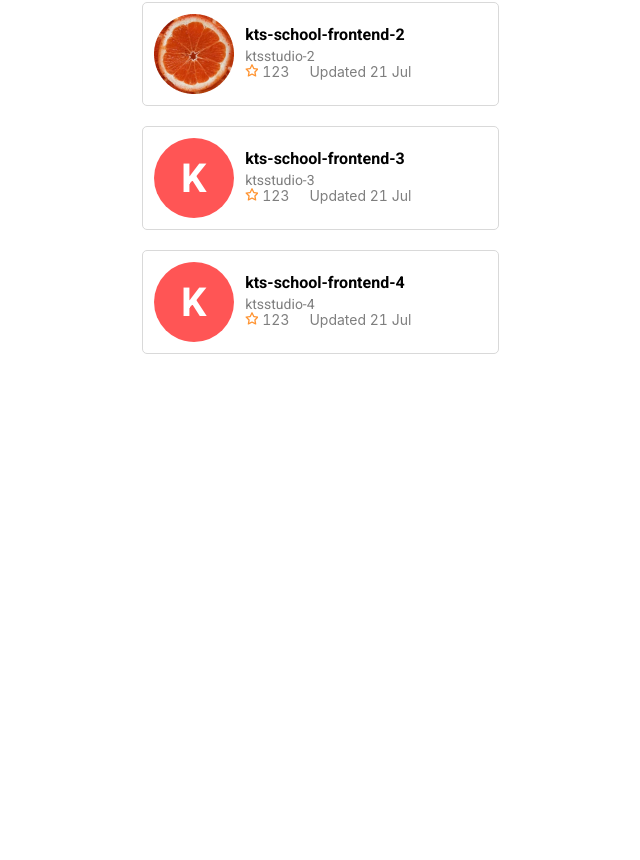
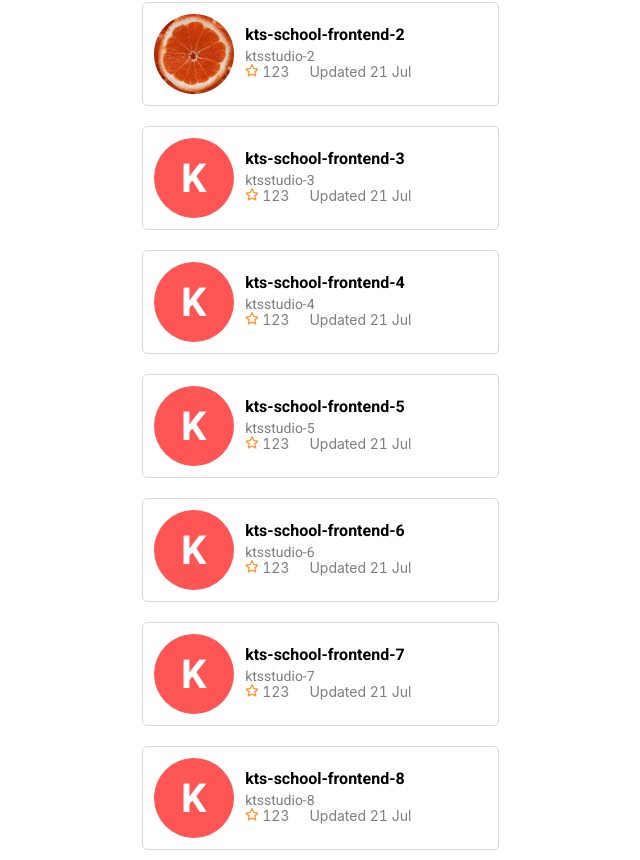
Before and after one commit to kulakoff/kts-konnichiwa, a React (Create React App) app: page / in a window 1280 px wide. Shown: the part 222-1082 px from the top of the page, without its empty margins (320-960 px from the left). Before the commit the page ends 800 px from the top, so only its background shows below. Built offline with nearby package versions, Linux system fonts and the light colour scheme; no server answers.

Commit message:
Finished layout and added a component to work with api

```diff
--- a/src/components/RepositoryList/RepoItem/RepoItem.tsx
+++ b/src/components/RepositoryList/RepoItem/RepoItem.tsx
@@ -31,7 +31,7 @@ const RepoItem: FC<RepoItemType> = (props:RepoItemType) => {
       </div>
       <div className={classes.itemDesrcription}>
         <span className={classes.itemDesrcription__repoName}>{props.name}</span>
-        <a className={classes.itemDesrcription__orgName}>{props.owner.login}</a>
+        <a className={classes.itemDesrcription__orgName} href="/#">{props.owner.login}</a>
         <div className={classes.itemDesrcription__info}>
           <div className={classes.itemDesrcription__stars}>
             <div className={classes.itemDesrcription__starImg}></div>
--- a/src/components/RepositoryList/RepositoryList.module.css
+++ b/src/components/RepositoryList/RepositoryList.module.css
@@ -36,6 +36,9 @@
   outline: none !important;
   border: var(--pink) 1px solid;
 }
+.searchBar__input:disabled{
+
+}
 
 .searchBar__button {
   position: relative;
@@ -48,6 +51,9 @@
 }
 .searchBar__button:hover {
   opacity: 0.7;
+}
+.searchBar__button:disabled{
+  background: var(--grey00);
 }
 .searchBar__img {
   position: absolute;
--- a/src/components/RepositoryList/RepositoryList.tsx
+++ b/src/components/RepositoryList/RepositoryList.tsx
@@ -47,6 +47,50 @@ const testObj4Render = [
     updated_at: "2021-02-02T18:15:15Z",
     stargazers_count: 2,
   },
+  {
+    id: 9843755,
+    name: "kts-school-frontend-5",
+    url: "http://simple.host.com",
+    owner: {
+      login: "ktsstudio-5",
+      avatar_url: null,
+    },
+    updated_at: "2021-02-02T18:15:15Z",
+    stargazers_count: 2,
+  },
+  {
+    id: 9843756,
+    name: "kts-school-frontend-6",
+    url: "http://simple.host.com",
+    owner: {
+      login: "ktsstudio-6",
+      avatar_url: null,
+    },
+    updated_at: "2021-02-02T18:15:15Z",
+    stargazers_count: 42,
+  },
+  {
+    id: 9843777,
+    name: "kts-school-frontend-7",
+    url: "http://simple.host.com",
+    owner: {
+      login: "ktsstudio-7",
+      avatar_url: null,
+    },
+    updated_at: "2021-02-02T18:15:15Z",
+    stargazers_count: 2,
+  },
+  {
+    id: 9843758,
+    name: "kts-school-frontend-8",
+    url: "http://simple.host.com",
+    owner: {
+      login: "ktsstudio-8",
+      avatar_url: null,
+    },
+    updated_at: "2021-02-02T18:15:15Z",
+    stargazers_count: 22,
+  },
 ]
 
 
@@ -57,8 +101,12 @@ const RepositoryList: FC = () => {
         <div className={classes.searchBar}>
           <input type="text"
             className={classes.searchBar__input}
-            placeholder="Введите название организации" />
-          <button className={classes.searchBar__button}>
+            placeholder="Введите название организации"
+            // disabled
+            />
+          <button className={classes.searchBar__button}
+          //  disabled
+           >
             <div className={classes.searchBar__img}></div>
           </button>
         </div>
```
